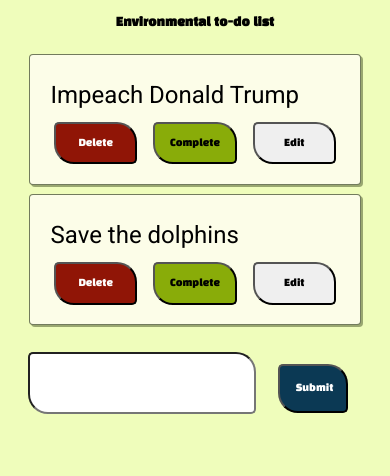
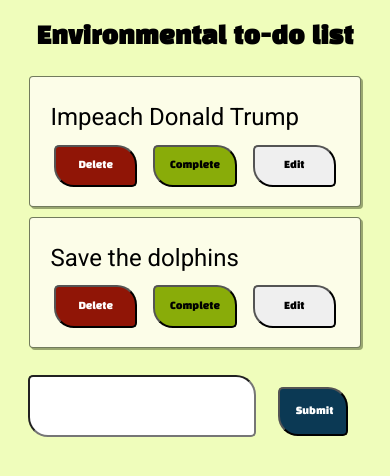
Before and after one commit to fac-17/MNOP-week2-to-do-app, a website: page index.html in a window 390 px wide. Drawn offline with Linux system fonts and the light colour scheme.

Commit message:
changes h1 size in media query

```diff
--- a/style.css
+++ b/style.css
@@ -158,10 +158,15 @@
   body {
     font-size: 1.5rem;
   }
-    button, input {
+  button,
+  input {
     font-size: 0.6rem;
   }
   #inputField {
     font-size: 1.5rem;
   }
+
+  h1 {
+    font-size: 6vw;
   }
+}
```
Lines whose indentation alone changed are shown as unchanged.
